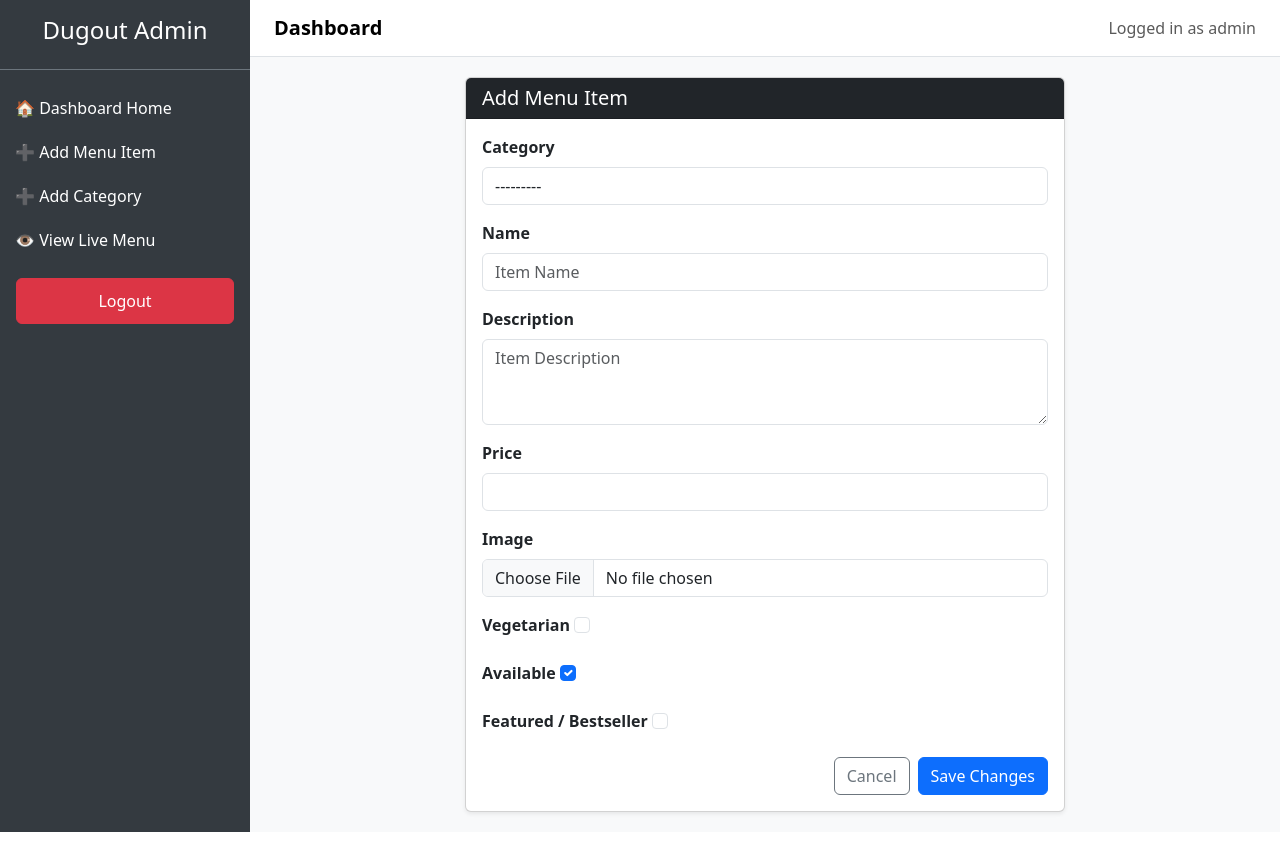
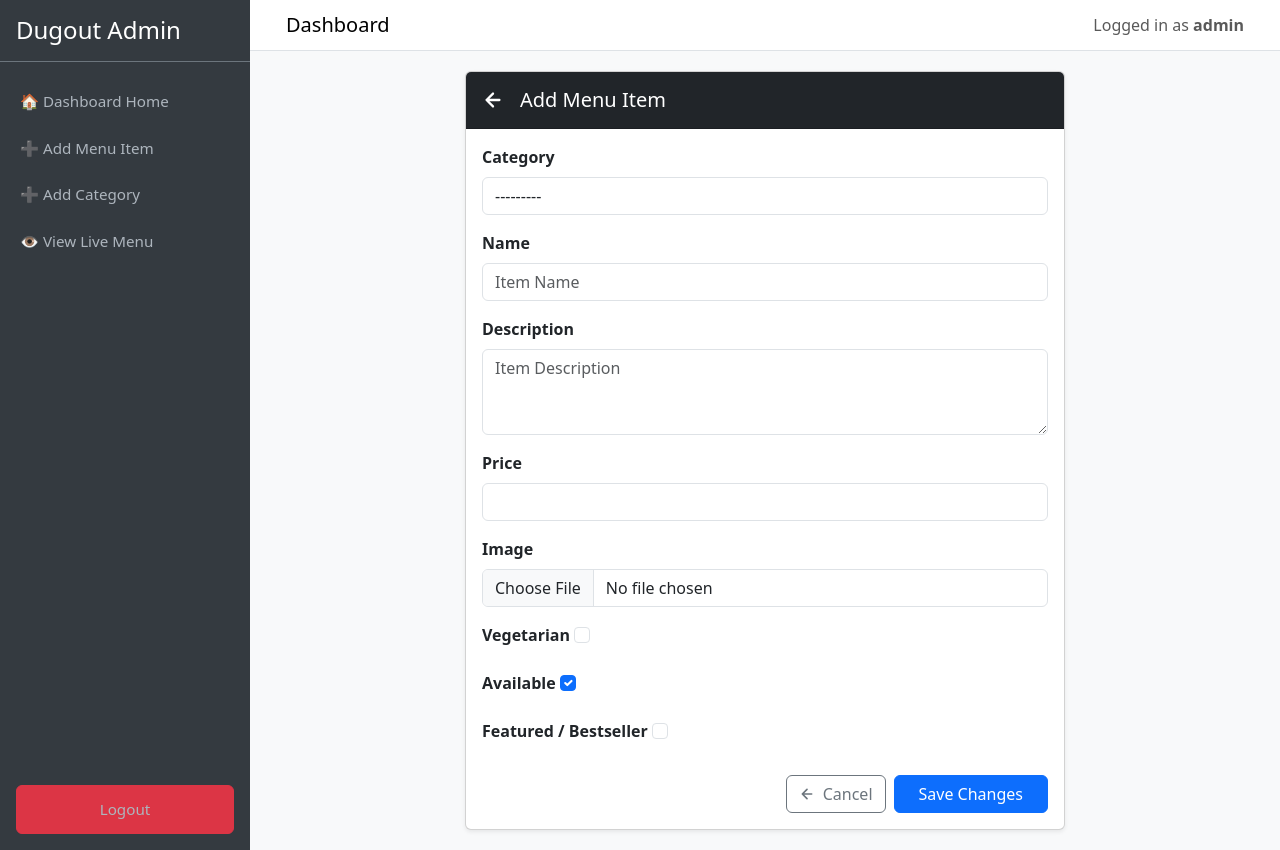
Before and after one commit to salmaansv/dugout-menu-system, a Django app: page /dashboard/item/add/ in a window 1280 px wide. Run offline with Django 5.2, Linux system fonts and the light colour scheme; a user stored in the database is signed in; data comes from the database, SQL or seed files in the repository.

Commit message:
dashboad-change

```diff
--- a/menu/urls.py
+++ b/menu/urls.py
@@ -16,6 +16,7 @@ Including another URLconf
 """
 from django.contrib import admin
 from django.urls import path,include
+from django.views.generic import RedirectView
 from .import views
 
 app_name="menu"
@@ -32,4 +33,7 @@ urlpatterns = [
     path('dashboard/category/add/', views.dashboard_category_create, name='dashboard_category_create'),
     path('dashboard/category/<int:pk>/edit/', views.dashboard_category_update, name='dashboard_category_update'),
     path('dashboard/category/<int:pk>/delete/', views.dashboard_category_delete, name='dashboard_category_delete'),
+
+    # Catch-all redirect for incorrect paths
+    path('<path:resource>', RedirectView.as_view(url='/', permanent=False)),
 ]
--- a/templates/dashboard/base.html
+++ b/templates/dashboard/base.html
@@ -15,25 +15,51 @@
         .sidebar {
             min-height: 100vh;
             background-color: #343a40;
+            transition: all 0.3s ease;
         }
 
         .sidebar a {
-            color: #fff;
+            color: #adb5bd;
             text-decoration: none;
-            padding: 10px 15px;
+            padding: 12px 20px;
             display: block;
+            font-size: 0.95rem;
+            transition: all 0.2s;
         }
 
         .sidebar a:hover {
             background-color: #495057;
+            color: #fff;
         }
 
-        .navbar-brand {
-            font-weight: bold;
+        .sidebar .active {
+            background-color: #495057;
+            color: #fff;
+        }
+
+        /* Mobile specific styles */
+        @media (max-width: 991.98px) {
+            .sidebar {
+                position: fixed !important;
+                left: 0;
+                top: 0;
+                bottom: 0;
+                height: 100vh;
+                z-index: 1050;
+            }
+            .sidebar.collapse:not(.show) {
+                display: none !important;
+            }
         }
 
         .content {
             padding: 20px;
+        }
+
+        .table-responsive {
+            border-radius: 8px;
+            overflow: hidden;
+            box-shadow: 0 0 10px rgba(0,0,0,0.05);
         }
     </style>
 </head>
@@ -41,28 +67,42 @@
 <body>
     <div class="d-flex">
         {% if request.user.is_authenticated %}
-        <!-- Sidebar -->
-        <div class="sidebar d-flex flex-column" style="width: 250px;">
-            <div class="p-3 text-white text-center border-bottom border-secondary">
-                <h4>Dugout Admin</h4>
+        <!-- Sidebar (Desktop & Mobile) -->
+        <div class="sidebar d-flex flex-column collapse d-lg-flex" id="sidebarMenu" style="width: 250px; position: sticky; top: 0; z-index: 1000;">
+            <div class="p-3 text-white d-flex align-items-center justify-content-between border-bottom border-secondary">
+                <h4 class="mb-0">Dugout Admin</h4>
+                <!-- Close Button (Mobile Only) -->
+                <button class="btn text-white d-lg-none p-0" type="button" data-bs-toggle="collapse" data-bs-target="#sidebarMenu" aria-label="Close">
+                    <svg width="24" height="24" viewBox="0 0 24 24" fill="none" stroke="currentColor" stroke-width="2.5" stroke-linecap="round" stroke-linejoin="round">
+                        <line x1="18" y1="6" x2="6" y2="18"></line>
+                        <line x1="6" y1="6" x2="18" y2="18"></line>
+                    </svg>
+                </button>
             </div>
             <a href="{% url 'menu:dashboard_home' %}" class="mt-3">🏠 Dashboard Home</a>
             <a href="{% url 'menu:dashboard_item_create' %}">➕ Add Menu Item</a>
             <a href="{% url 'menu:dashboard_category_create' %}">➕ Add Category</a>
             <a href="{% url 'menu:menu' %}" target="_blank">👁️ View Live Menu</a>
-            <div class=" p-3">
+            <div class="p-3 mt-auto">
                 <a href="{% url 'menu:dashboard_logout' %}" class="btn btn-danger w-100">Logout</a>
             </div>
         </div>
         {% endif %}
 
         <!-- Main Content -->
-        <div class="flex-grow-1">
+        <div class="flex-grow-1" style="min-width: 0;">
             {% if request.user.is_authenticated %}
             <!-- Top Navbar -->
-            <nav class="navbar navbar-light bg-white border-bottom px-4">
-                <span class="navbar-brand mb-0 h1">Dashboard</span>
-                <span class="navbar-text">Logged in as {{ request.user.username }}</span>
+            <nav class="navbar navbar-expand-lg navbar-light bg-white border-bottom px-3 px-lg-4">
+                <div class="container-fluid">
+                    <button class="navbar-toggler me-2" type="button" data-bs-toggle="collapse" data-bs-target="#sidebarMenu" aria-controls="sidebarMenu" aria-expanded="false" aria-label="Toggle navigation">
+                        <span class="navbar-toggler-icon"></span>
+                    </button>
+                    <span class="navbar-brand mb-0 h1">Dashboard</span>
+                    <div class="ms-auto d-none d-sm-block">
+                        <span class="navbar-text">Logged in as <strong>{{ request.user.username }}</strong></span>
+                    </div>
+                </div>
             </nav>
             {% endif %}
 
--- a/templates/dashboard/form.html
+++ b/templates/dashboard/form.html
@@ -4,8 +4,15 @@
 
 {% block content %}
 <div class="card shadow-sm mx-auto" style="max-width: 600px;">
-    <div class="card-header bg-dark text-white">
-        <h5 class="mb-0">{{ title }}</h5>
+    <div class="card-header bg-dark text-white d-flex align-items-center justify-content-between py-3">
+        <h5 class="mb-0 d-flex align-items-center">
+            <a href="{% url 'menu:dashboard_home' %}" class="text-white text-decoration-none me-3 d-flex align-items-center" title="Back to Dashboard">
+                <svg width="22" height="22" viewBox="0 0 24 24" fill="none" stroke="currentColor" stroke-width="2.5" stroke-linecap="round" stroke-linejoin="round">
+                    <path d="M19 12H5M12 19l-7-7 7-7"/>
+                </svg>
+            </a>
+            {{ title }}
+        </h5>
     </div>
     <div class="card-body">
         <form method="post" enctype="multipart/form-data">
@@ -40,9 +47,14 @@
                 </div>
             {% endfor %}
 
-            <div class="d-flex justify-content-end gap-2">
-                <a href="{% url 'menu:dashboard_home' %}" class="btn btn-outline-secondary">Cancel</a>
-                <button type="submit" class="btn btn-primary">Save Changes</button>
+            <div class="d-flex justify-content-end gap-2 mt-4">
+                <a href="{% url 'menu:dashboard_home' %}" class="btn btn-outline-secondary d-flex align-items-center gap-2">
+                    <svg width="16" height="16" viewBox="0 0 24 24" fill="none" stroke="currentColor" stroke-width="2.5" stroke-linecap="round" stroke-linejoin="round">
+                        <path d="M19 12H5M12 19l-7-7 7-7"/>
+                    </svg>
+                    Cancel
+                </a>
+                <button type="submit" class="btn btn-primary px-4">Save Changes</button>
             </div>
         </form>
     </div>
--- a/templates/dashboard/home.html
+++ b/templates/dashboard/home.html
@@ -3,9 +3,9 @@
 {% block title %}Home{% endblock %}
 
 {% block content %}
-<div class="d-flex justify-content-between align-items-center mb-4">
-    <h2>Menu Dashboard</h2>
-    <div>
+<div class="d-flex justify-content-between align-items-center mb-4 flex-wrap gap-3">
+    <h2 class="mb-0">Menu Dashboard</h2>
+    <div class="d-flex gap-2">
         <a href="{% url 'menu:dashboard_category_create' %}" class="btn btn-outline-primary">Add Category</a>
         <a href="{% url 'menu:dashboard_item_create' %}" class="btn btn-primary">Add Menu Item</a>
     </div>
```
